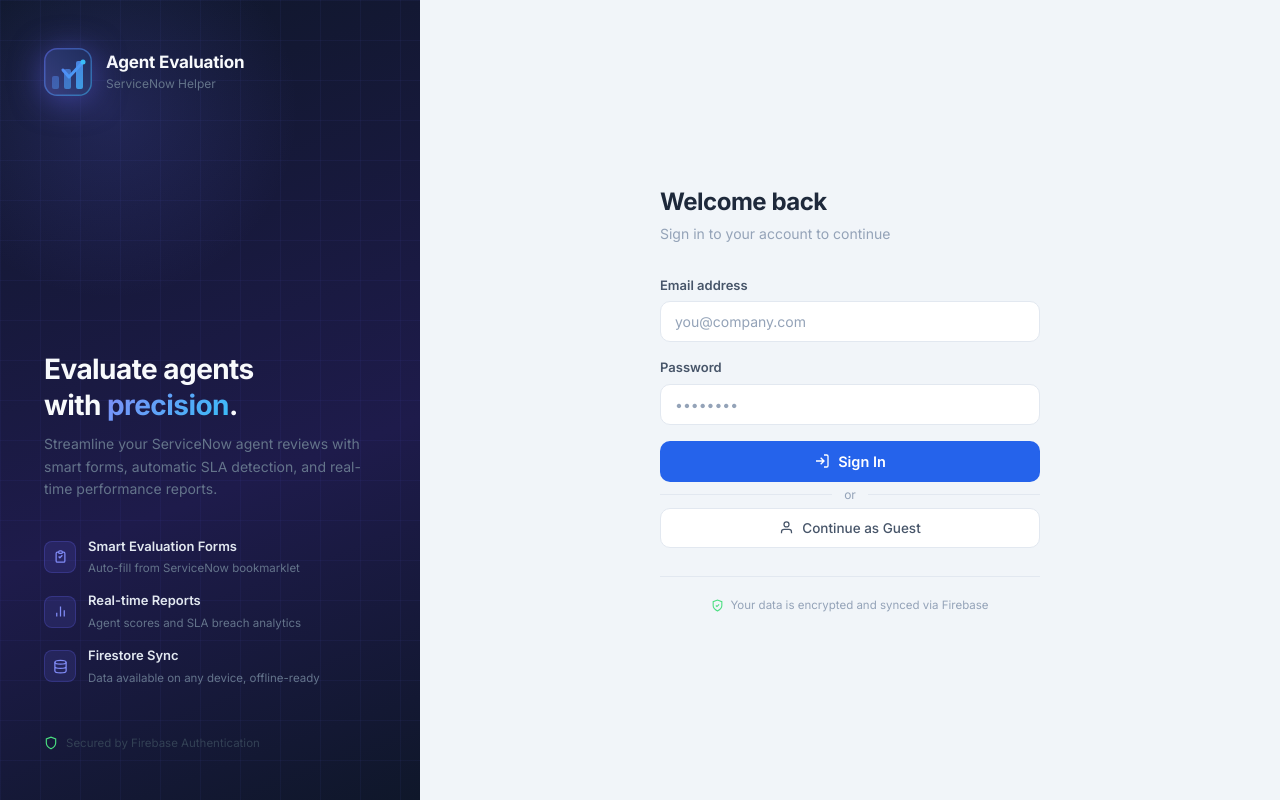
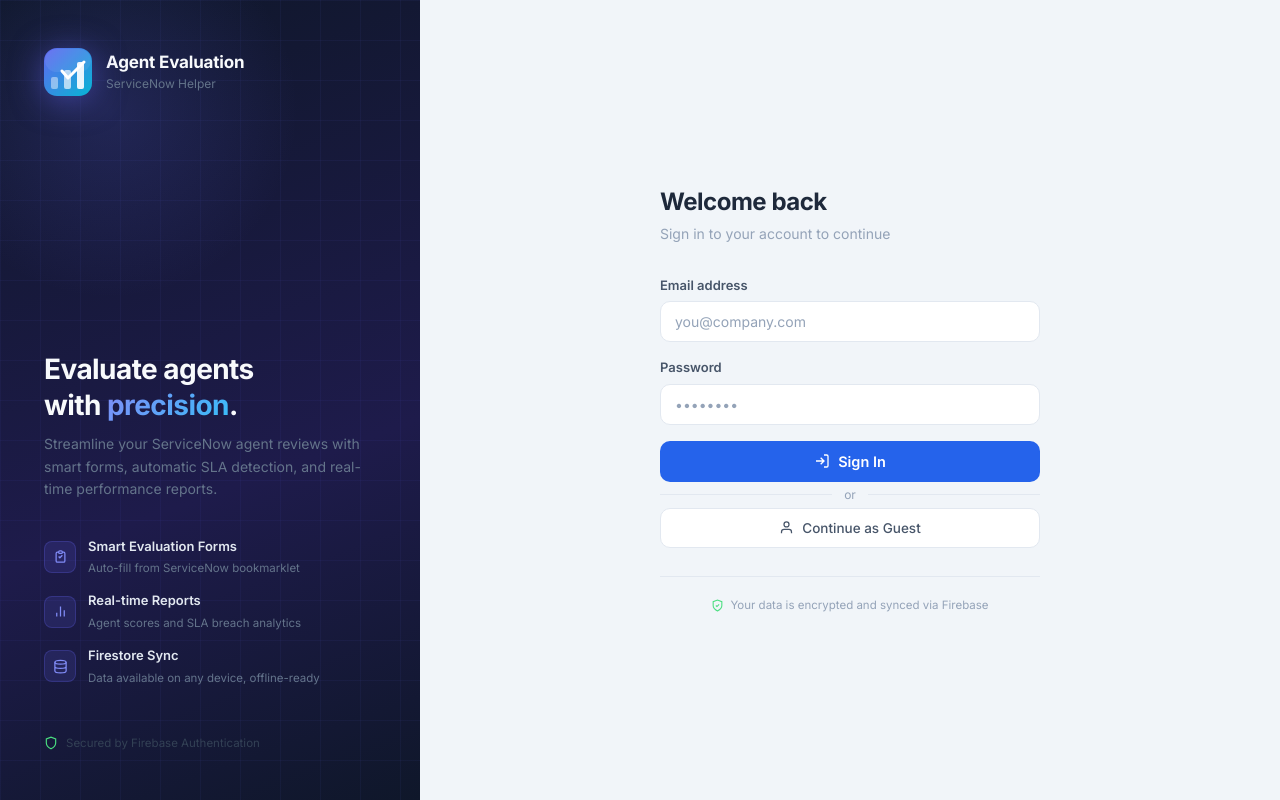
Before and after one commit to antoleod/agentapp, a plain HTML site: page login.html in a window 1280 px wide. Drawn offline with Linux system fonts and the light colour scheme; no server answers.

Commit message:
fix: make logo mark visible against dark panel background
Replace near-invisible logo (same color as panel) with vivid indigo→cyan
gradient background and full white bars + checkmark.

Co-Authored-By: Claude Sonnet 4.6 <noreply@anthropic.com>

```diff
--- a/login.html
+++ b/login.html
@@ -17,29 +17,22 @@
       <!-- Logo mark: rising trend line → checkmark, symbolising evaluation + quality -->
       <svg class="login-logo-mark" viewBox="0 0 48 48" fill="none" xmlns="http://www.w3.org/2000/svg">
         <defs>
-          <linearGradient id="logoGrad" x1="0" y1="0" x2="48" y2="48" gradientUnits="userSpaceOnUse">
-            <stop offset="0%"   stop-color="#6366f1"/>
-            <stop offset="100%" stop-color="#38bdf8"/>
-          </linearGradient>
-          <linearGradient id="logoGrad2" x1="0" y1="48" x2="48" y2="0" gradientUnits="userSpaceOnUse">
-            <stop offset="0%"   stop-color="#818cf8" stop-opacity=".3"/>
-            <stop offset="100%" stop-color="#38bdf8" stop-opacity=".1"/>
+          <linearGradient id="lg1" x1="0" y1="0" x2="48" y2="48" gradientUnits="userSpaceOnUse">
+            <stop offset="0%" stop-color="#6366f1"/>
+            <stop offset="100%" stop-color="#06b6d4"/>
           </linearGradient>
         </defs>
-        <!-- Background rounded square -->
-        <rect width="48" height="48" rx="13" fill="#1e1b4b"/>
-        <rect width="48" height="48" rx="13" fill="url(#logoGrad2)"/>
-        <!-- Inner glow border -->
-        <rect x=".75" y=".75" width="46.5" height="46.5" rx="12.25" stroke="url(#logoGrad)" stroke-width="1.5" stroke-opacity=".5"/>
-        <!-- Bars: 3 columns rising left to right -->
-        <rect x="8"  y="28" width="7" height="13" rx="2" fill="url(#logoGrad)" opacity=".45"/>
-        <rect x="20" y="21" width="7" height="20" rx="2" fill="url(#logoGrad)" opacity=".65"/>
-        <rect x="32" y="13" width="7" height="28" rx="2" fill="url(#logoGrad)" opacity=".85"/>
-        <!-- Checkmark arc over top-right bar -->
-        <path d="M19 22 L25 29 L39 14" stroke="url(#logoGrad)" stroke-width="3"
+        <!-- Background: vivid gradient so it pops on dark panel -->
+        <rect width="48" height="48" rx="13" fill="url(#lg1)"/>
+        <!-- Subtle inner highlight -->
+        <rect x="1" y="1" width="46" height="23" rx="12" fill="white" fill-opacity=".07"/>
+        <!-- Bars (white, rising left → right) -->
+        <rect x="7"  y="29" width="7" height="12" rx="2" fill="white" fill-opacity=".45"/>
+        <rect x="20" y="22" width="7" height="19" rx="2" fill="white" fill-opacity=".65"/>
+        <rect x="33" y="14" width="7" height="27" rx="2" fill="white" fill-opacity=".9"/>
+        <!-- Checkmark (bright white, over the bars) -->
+        <path d="M18 23 L24 30 L40 14" stroke="white" stroke-width="3"
               stroke-linecap="round" stroke-linejoin="round"/>
-        <!-- Dot at check tip -->
-        <circle cx="39" cy="14" r="2.5" fill="#38bdf8"/>
       </svg>
 
       <div class="login-brand-text">
```
